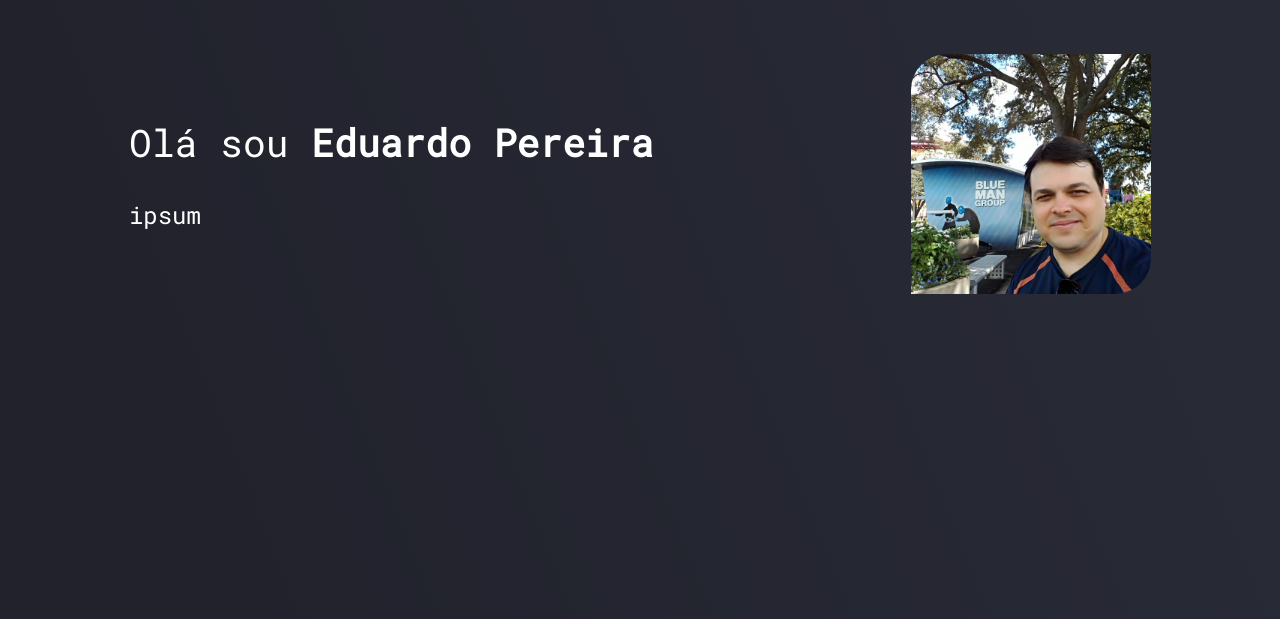
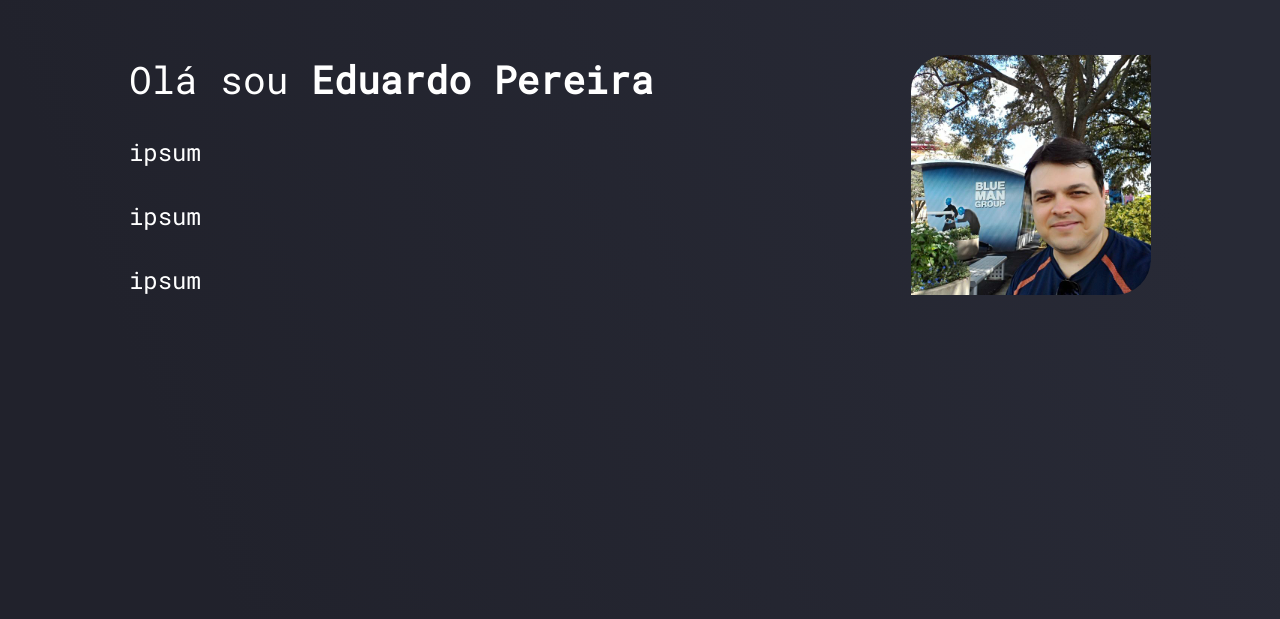
Before and after one commit to EduardoEP/my-page, a plain HTML site: page index.html in a window 1280 px wide. Shown: the part 97-716 px from the top of the page. Drawn offline with Linux system fonts and the light colour scheme.

Commit message:
Teste branch

```diff
--- a/index.html
+++ b/index.html
@@ -35,6 +35,8 @@
               Olá sou <strong> Eduardo Pereira</strong>
             </h1>
             <h3 class="content-principal-text-subtitle">ipsum</h3>
+            <h3 class="content-principal-text-subtitle">ipsum</h3>
+            <h3 class="content-principal-text-subtitle">ipsum</h3>
           </div>
           <img
             class="content-principal-img"
```
